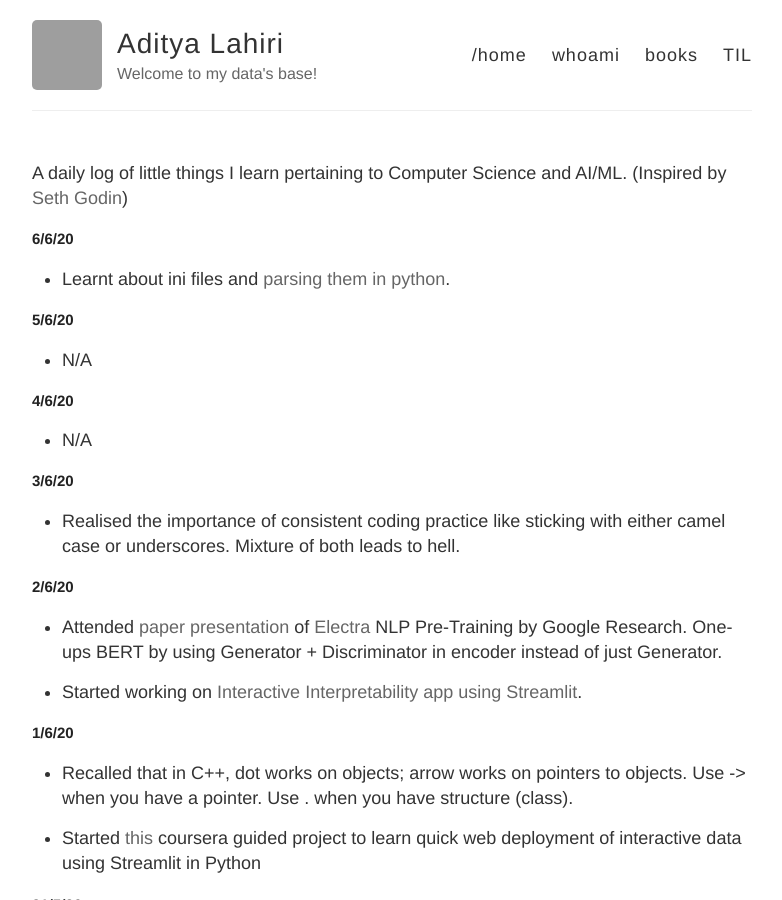
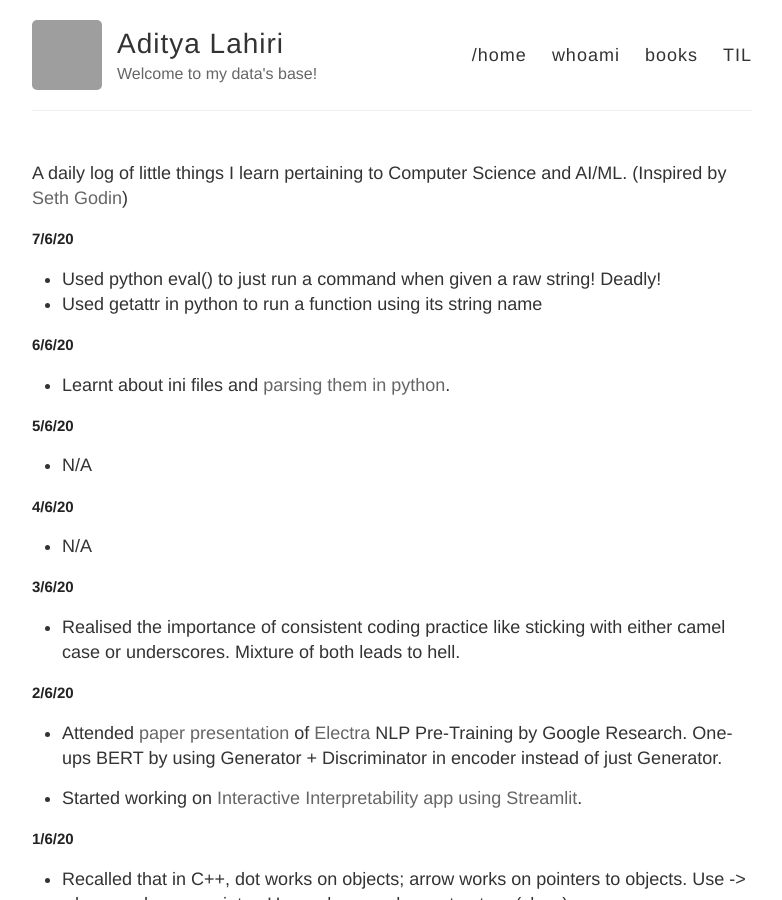
Before and after one commit to adityalahiri/adityalahiri.github.io, a Jekyll site: the page built from TIL.md, in a window 1280 px wide and 900 px high. Shown: the whole window, without its empty margins (248-1030 px from the left). Built offline with Jekyll 4.4.1, drawn with Linux system fonts in a browser that asks for light colours; our own code applies the rules of GitHub Pages for plain Markdown files; grey boxes are pictures that could not be loaded.

Commit message:
Update for 7/6/20

```diff
--- a/TIL.md
+++ b/TIL.md
@@ -1,5 +1,10 @@
 A daily log of little things I learn pertaining to Computer Science and AI/ML.
 (Inspired by [Seth Godin](https://seths.blog/))
+
+## 7/6/20
+
+* Used python eval() to just run a command when given a raw string! Deadly!
+* Used getattr in python to run a function using its string name
 
 ## 6/6/20
 
```
